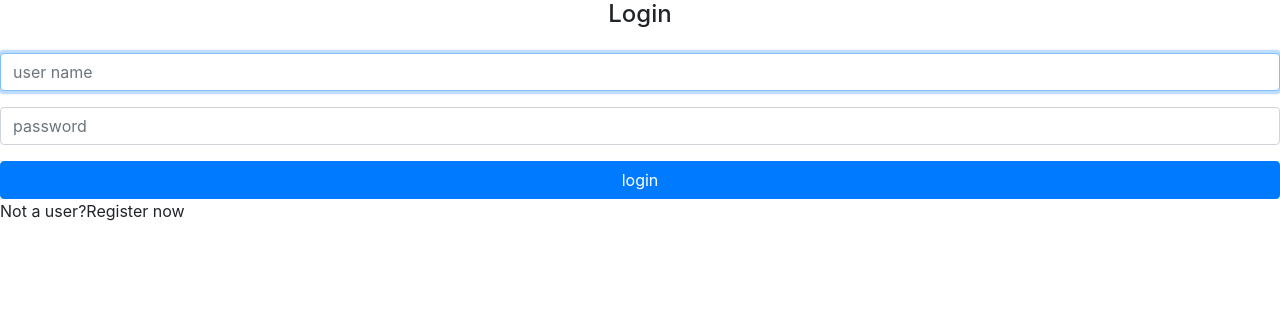
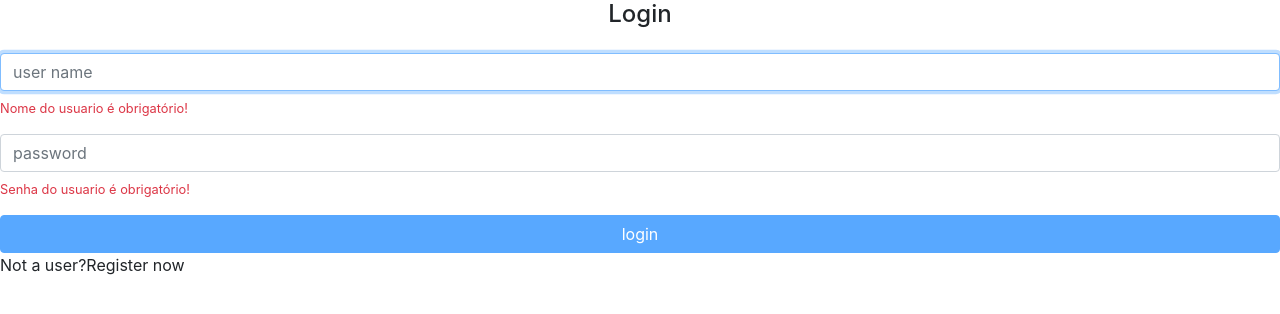
Before and after one commit to ThiagoSegadilha/InstaPets, an Angular app: page / in a window 1280 px wide. Shown: the top 314 px of the page. Built offline with nearby package versions, Linux system fonts and the light colour scheme.

Commit message:
validacao de compos obrigatorios no nosso formulario

```diff
--- a/src/app/home/login/login.component.html
+++ b/src/app/home/login/login.component.html
@@ -1,22 +1,31 @@
 <h4 class="text-center">Login</h4>
 
-<form class="form mt-4">
+<form [formGroup]="loginForm" class="form mt-4">
 
   <div class="form-group">
     <input
+      formControlName="nomeUsuario"
       class="form-control"
       placeholder="user name"
       autofocus>
+    <small *ngIf="loginForm.get('nomeUsuario').errors?.required" class="text-danger d-block mt-2">
+      Nome do usuario é obrigatório!
+    </small>
   </div>
 
   <div class="form-group">
     <input
+      formControlName="senha"
       type="password"
       class="form-control"
       placeholder="password">
+    <small *ngIf="loginForm.get('senha').errors?.required" class="text-danger d-block mt-2">
+      Senha do usuario é obrigatório!
+    </small>
   </div>
 
   <button
+    [disabled]="loginForm.invalid"
     type="submit"
     class="btn btn-primary btn-block">
     login
--- a/src/app/home/login/login.component.ts
+++ b/src/app/home/login/login.component.ts
@@ -1,4 +1,5 @@
 import { Component, OnInit } from '@angular/core';
+import { FormBuilder, FormGroup, Validators } from "@angular/forms";
 
 @Component({
   selector: 'app-login',
@@ -7,9 +8,17 @@ import { Component, OnInit } from '@angular/core';
 })
 export class LoginComponent implements OnInit {
 
-  constructor() { }
+  loginForm: FormGroup
+
+  constructor(
+    private formBuilder: FormBuilder
+  ) { }
 
   ngOnInit() {
+    this.loginForm = this.formBuilder.group({
+      nomeUsuario: ['', Validators.required],
+      senha: ['', Validators.required]
+    });
   }
 
 }
```
Also changed, not shown: src/app/home/home.module.ts (+8 -2 lines).
